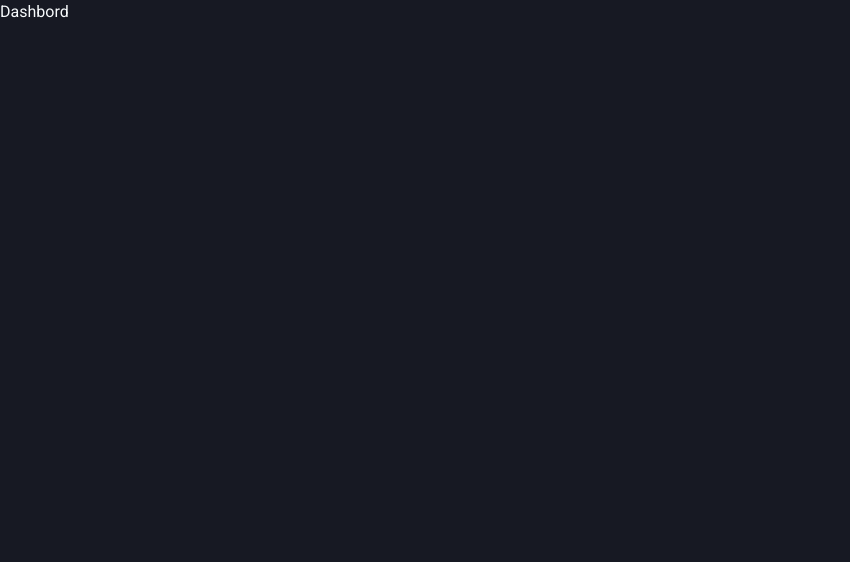
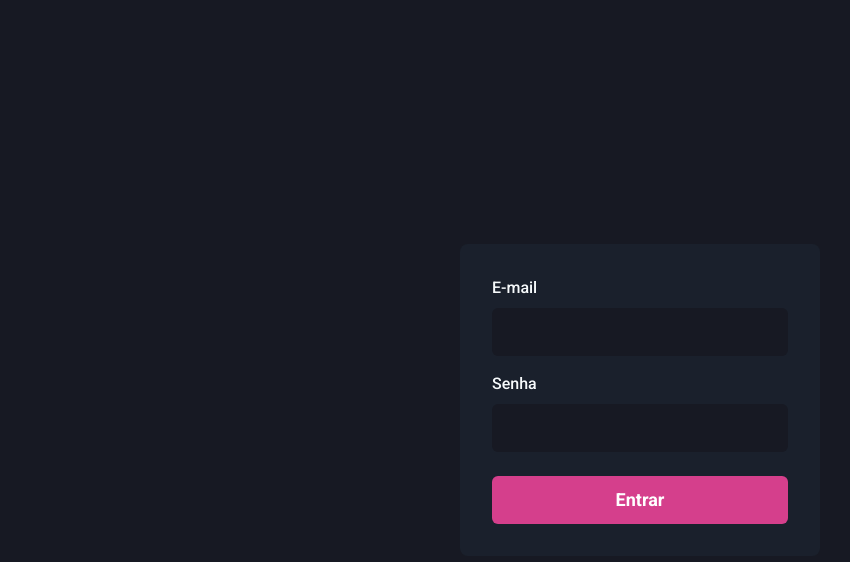
Before and after one commit to lucianomoraisjr/dashbord-ignite, a Next.js app: page / in a window 1280 px wide. Shown: the top 562 px of the page, without its empty margins (0-850 px from the left). Built offline with nearby package versions, Linux system fonts and the light colour scheme.

Commit message:
finished modulo 2 aula 2

```diff
--- /dev/null
+++ b/src/components/Form/Input.tsx
@@ -0,0 +1,27 @@
+import { FormControl, FormLabel, Input as ChakraInput, InputProps as ChakraInputProps } from "@chakra-ui/react";
+
+interface InputProps extends ChakraInputProps {
+  name: string;
+  label?: string;
+}
+
+export function Input({ name, label, ...rest }: InputProps) {
+  return (
+    <FormControl>
+      { !!label && <FormLabel htmlFor={name}>{label}</FormLabel>}
+
+      <ChakraInput
+        name={name}
+        id={name}
+        focusBorderColor="pink.500"
+        bgColor="gray.900"
+        variant="filled"
+        _hover={{
+          bgColor: 'gray.900'
+        }}
+        size="lg"
+        {...rest}
+      />
+    </FormControl>
+  )
+}
--- a/src/pages/index.tsx
+++ b/src/pages/index.tsx
@@ -1,8 +1,38 @@
-import Head from 'next/head'
+import {Button, Flex,Stack } from '@chakra-ui/react'
+import { Input } from '../components/Form/Input'
 
 
-export default function Home() {
+export default function SignIn() {
   return (
-    <h1>Dashbord</h1>
+    <Flex
+    w="100vw"
+    h="100vh"
+    align="center"
+    justify="center"
+  >
+    <Flex
+      as="form"
+      w="100%"
+      maxWidth={360}
+      bg="gray.800"
+      p="8"
+      borderRadius="8"
+      flexDir="column"
+    >
+      <Stack spacing="4">
+        <Input type="email" name="email" label="E-mail" />
+        <Input type="password" name="password" label="Senha" />
+      </Stack>
+
+      <Button
+        type="submit"
+        mt="6"
+        colorScheme="pink"
+        size="lg"
+      >
+        Entrar
+      </Button>
+    </Flex>
+  </Flex>
   )
 }
```
